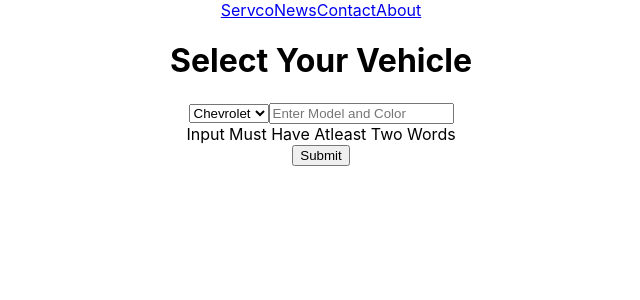
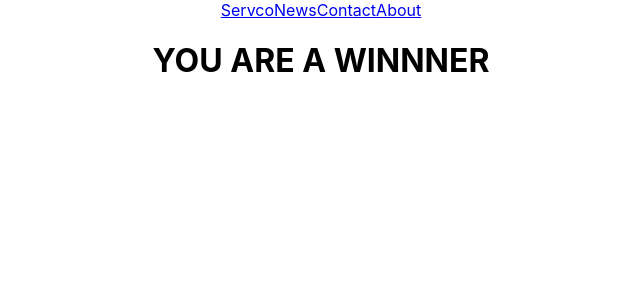
Before and after one commit to RonsonShiigi/servcoChallenge, a React (Create React App) app in the folder servco/: page /result in a window 1280 px wide. Shown: the top 300 px of the page, without its empty margins (319-959 px from the left). Built offline with nearby package versions, Linux system fonts and the light colour scheme.

Commit message:
react router working

```diff
--- a/servco/package.json
+++ b/servco/package.json
@@ -5,6 +5,7 @@
   "dependencies": {
     "react": "^16.9.0",
     "react-dom": "^16.9.0",
+    "react-router-dom": "^5.0.1",
     "react-scripts": "3.1.1"
   },
   "scripts": {
--- a/servco/src/App.js
+++ b/servco/src/App.js
@@ -1,6 +1,9 @@
 import React, { Component } from "react";
 import logo from "./logo.svg";
 import "./App.css";
+
+//react router imports
+import { Route, Switch } from "react-router-dom";
 
 //components
 import Header from "./components/header/header";
@@ -10,11 +13,15 @@ import Result from "./components/result/result";
 class App extends Component {
   render() {
     return (
-      <div className="App">
-        <Header />
-
-        <Form />
-      </div>
+      <React.Fragment>
+        <div className="App">
+          <Header />
+          <Switch>
+            <Route path="/form" component={Form} />
+            <Route path="/result" component={Result} />
+          </Switch>
+        </div>
+      </React.Fragment>
     );
   }
 }
--- a/servco/src/components/form/form.js
+++ b/servco/src/components/form/form.js
@@ -65,7 +65,7 @@ class Form extends Component {
   submitForm = e => {
     e.preventDefault();
     if (this.state.twoWords === false) {
-      alert("please put in model and color");
+      alert("Please Enter Model and Color");
     } else {
       console.log("submitted state", this.state);
     }
```
Also changed, not shown: 1 other file (tests, documents, lock files or other folders).
